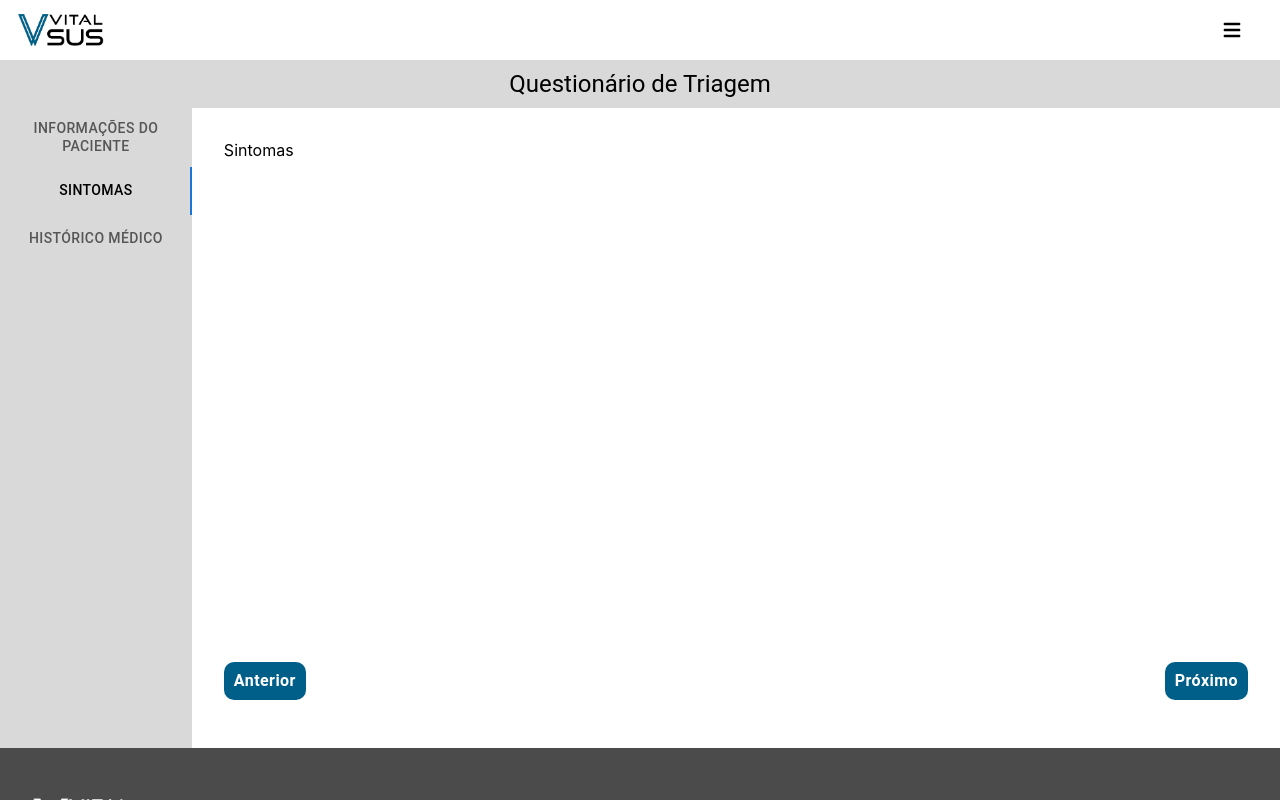
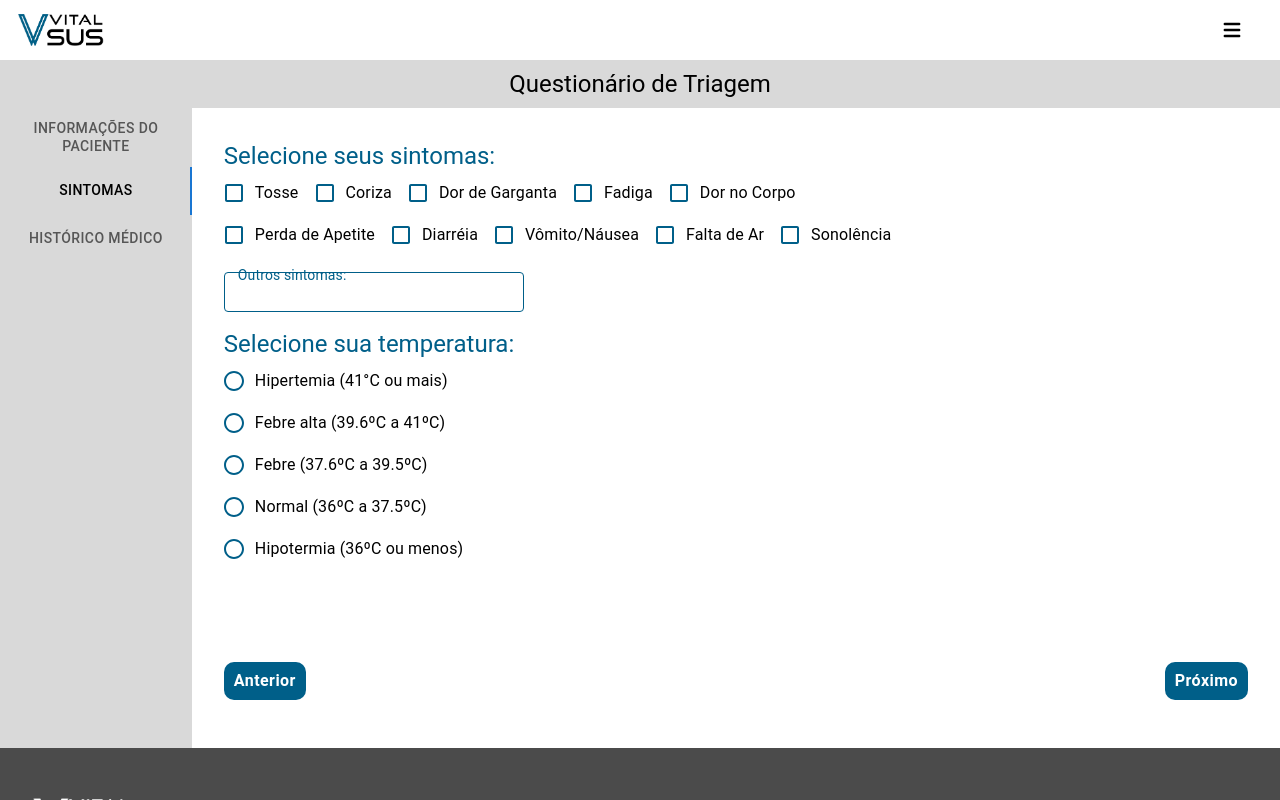
Before and after one commit to ICEI-PUC-Minas-PMV-ADS/pmv-ads-2023-1-e1-proj-web-t11-pmv-ads-2023-1-e1-proj-web-t11-t4-Vital-Sus, a React (Create React App) app: page /triagem in a window 1280 px wide. Both pictures are taken after a click on the tab "SINTOMAS". Shown: the top 800 px of the page. Built offline with nearby package versions, Linux system fonts and the light colour scheme.

Commit message:
Adicionando segunda aba da triagem

```diff
--- /dev/null
+++ b/src/pages/triagem/pagesTriagem/triagemSintomas.tsx
@@ -0,0 +1,78 @@
+import { Stack, Typography } from '@mui/material';
+import React from 'react';
+import { Item } from '../../homePage/styles';
+import CheckboxVT from '../../../components/checkbox/checkbox';
+import TextFieldVT from '../../../components/textField/textField';
+import RadioButtonVT from '../../../components/radioButton/radioButton';
+import { StyleTypography } from '../styles';
+
+const TriagemSintomas = () => {
+  return (
+    <div>
+      <StyleTypography variant='h5'>Selecione seus sintomas:</StyleTypography>
+      <Stack direction={'column'}>
+        <Stack direction={`row`}>
+          <Item>
+            <CheckboxVT label='Tosse'></CheckboxVT>
+          </Item>
+          <Item>
+            <CheckboxVT label='Coriza'></CheckboxVT>
+          </Item>
+          <Item>
+            <CheckboxVT label='Dor de Garganta'></CheckboxVT>
+          </Item>
+          <Item>
+            <CheckboxVT label='Fadiga'></CheckboxVT>
+          </Item>
+          <Item>
+            <CheckboxVT label='Dor no Corpo'></CheckboxVT>
+          </Item>
+        </Stack>
+        <Stack direction={`row`}>
+          <Item>
+            <CheckboxVT label='Perda de Apetite'></CheckboxVT>
+          </Item>
+          <Item>
+            <CheckboxVT label='Diarréia'></CheckboxVT>
+          </Item>
+          <Item>
+            <CheckboxVT label='Vômito/Náusea'></CheckboxVT>
+          </Item>
+          <Item>
+            <CheckboxVT label='Falta de Ar'></CheckboxVT>
+          </Item>
+          <Item>
+            <CheckboxVT label='Sonolência'></CheckboxVT>
+          </Item>
+        </Stack>
+      </Stack>
+      <TextFieldVT
+        model='tertiary'
+        label='Outros sintomas:'
+        multiline
+        maxRows={3}
+        style={{ padding: '1rem 0' }}
+      />
+      <StyleTypography variant='h5'>Selecione sua temperatura:</StyleTypography>
+      <Stack direction={'column'}>
+        <Item>
+          <RadioButtonVT label='Hipertemia (41°C ou mais)' value='hiper' />
+        </Item>
+        <Item>
+          <RadioButtonVT label='Febre alta (39.6ºC a 41ºC)' value='feba' />
+        </Item>
+        <Item>
+          <RadioButtonVT label='Febre (37.6ºC a 39.5ºC)' value='feb' />
+        </Item>
+        <Item>
+          <RadioButtonVT label='Normal (36ºC a 37.5ºC)' value='norm' />
+        </Item>
+        <Item>
+          <RadioButtonVT label='Hipotermia (36ºC ou menos)' value='hipo' />
+        </Item>
+      </Stack>
+    </div>
+  );
+};
+
+export default TriagemSintomas;
--- a/src/pages/triagem/styles.ts
+++ b/src/pages/triagem/styles.ts
@@ -22,3 +22,12 @@ export const TypographyTriagem = styled(Typography)`
 export const StyleItem = styled(Item)`
   margin: 0.5rem 0;
 `;
+
+export const StyleTypography = styled(Typography)`
+  font-family: 'Lexend';
+  font-style: normal;
+  font-weight: 400;
+  font-size: 20px;
+  line-height: 16px;
+  color: #005f89;
+`;
--- a/src/pages/triagem/triagem.tsx
+++ b/src/pages/triagem/triagem.tsx
@@ -7,6 +7,7 @@ import TextFieldVT from '../../components/textField/textField';
 import CheckboxVT from '../../components/checkbox/checkbox';
 import RadioButtonVT from '../../components/radioButton/radioButton';
 import TriagemInfo from './pagesTriagem/triagemInfo';
+import TriagemSintomas from './pagesTriagem/triagemSintomas';
 
 const Triagem = () => {
   const [activeTab, setActiveTab] = useState(0); // Estado para controlar a tab ativa
@@ -55,7 +56,7 @@ const Triagem = () => {
 
         {activeTab === 1 && (
           <div>
-            <p>Sintomas</p>
+            <TriagemSintomas />
           </div>
         )}
 
```
